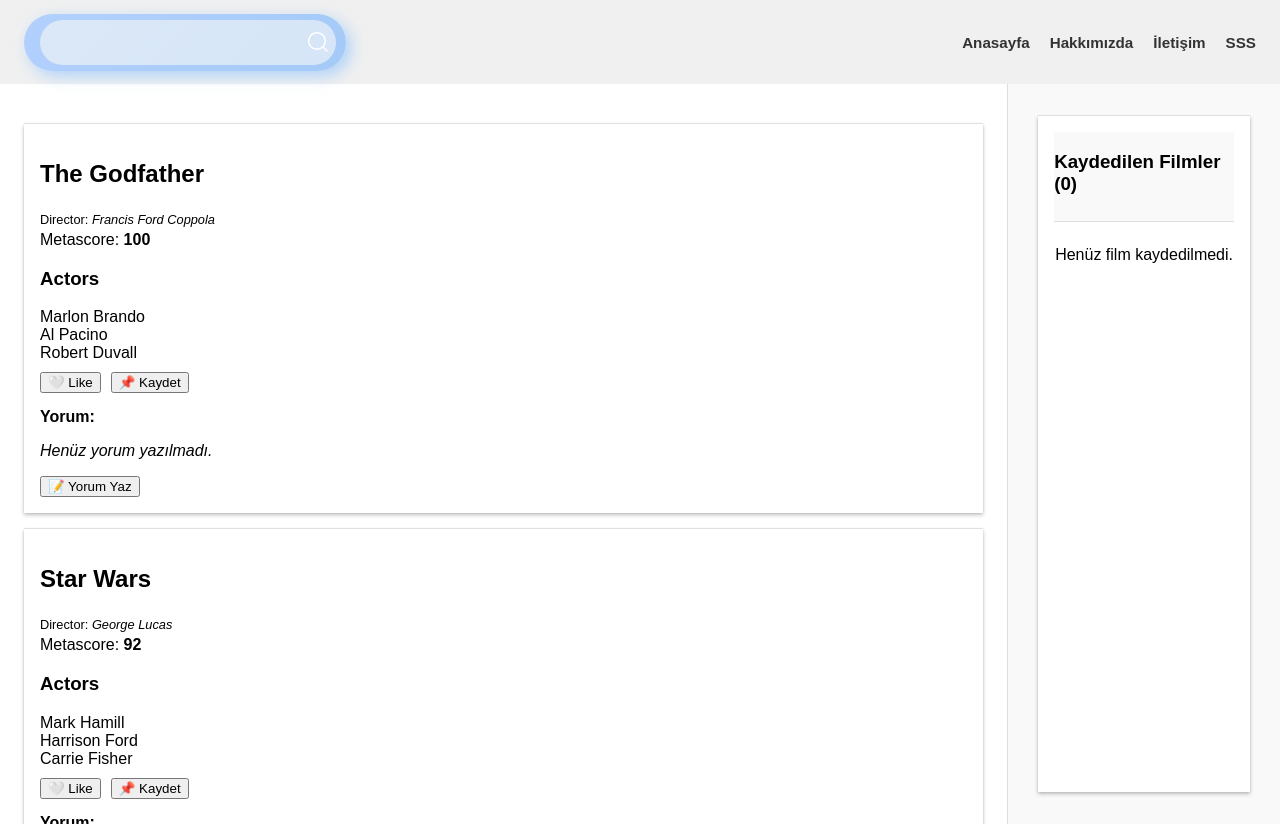
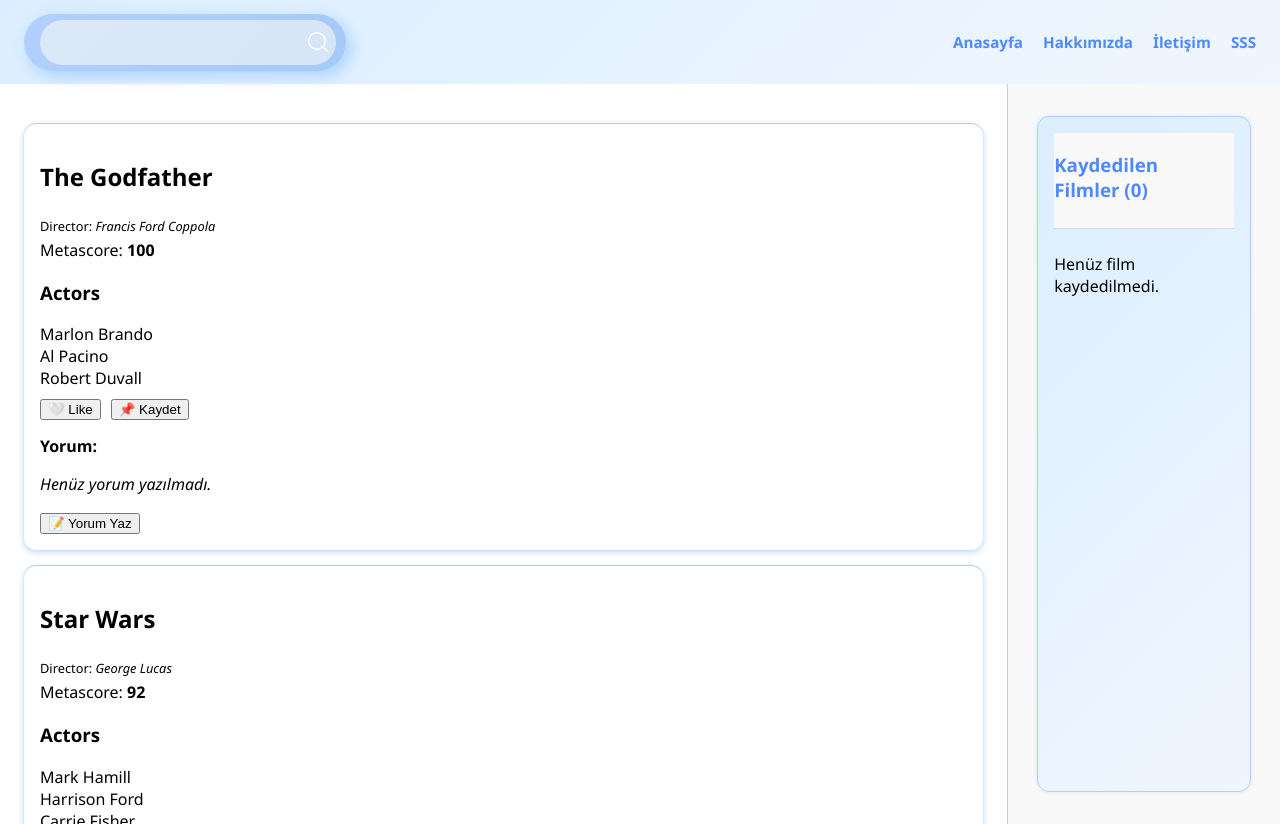
Before and after one commit to mgjhdnccc/vitejs-vite-s7d1, a React (Vite) app: page / in a window 1280 px wide. Built offline with nearby package versions, Linux system fonts and the light colour scheme.

Commit message:
maviTonCss

```diff
--- a/src/App.css
+++ b/src/App.css
@@ -1,8 +1,9 @@
 .App {
   text-align: center;
 }
+
 .Header {
-  color: #443e3e;
-  text-shadow: 1px 1px 5px #fff;
+  color: #4e89ff;
+  text-shadow: 1px 1px 5px rgba(132, 190, 255, 0.5);
 }
 /* write your parent styles in here for your App.js */
--- a/src/components/Layout.css
+++ b/src/components/Layout.css
@@ -1,22 +1,19 @@
 /* Sayfa 2 sütuna bölünüyor */
 .app-wrapper {
   display: flex;
-    height: calc(100vh - 60px); /* header yüksekliği kadar çıkar */
+  height: calc(100vh - 60px);
 }
 
-  /* Sağdaki sabit dikey panel */
 .sidebar {
   width: 20%;
   background-color: #f9f9f9;
   padding: 16px;
-    border-left: 1px solid #ddd;
+  border-left: 1px solid #b3d0fd;
   overflow-y: auto;
   display: flex;
   flex-direction: column;
-
 }
 
-  /* Soldaki ana içerik (film kartları) */
 .main-content {
   width: 80%;
   padding: 24px;
@@ -24,40 +21,31 @@
   overflow-y: auto;
 }
 
-  /* Üstteki arama + menü */
 .header {
   display: flex;
   justify-content: space-between;
   align-items: center;
   padding: 12px 24px;
-    background-color: #f0f0f0;
+  background: linear-gradient(135deg, #dbeeff, #f0f6ff);
   height: 60px;
-    box-shadow: 0 2px 5px rgba(0,0,0,0.05);
+  box-shadow: 0 2px 5px rgba(132, 190, 255, 0.2);
 }
-
-   /* .header input[type="text"] {
-    width: 40%;
-    padding: 6px 12px;
-    font-size: 1rem;
-    border-radius: 6px;
-    border: 1px solid #ccc;
-  } */
 
 .nav-links {
   display: flex;
   gap: 20px;
   font-weight: bold;
   font-size: 0.95rem;
-    color: #333;
+  color: #4e89ff;
 }
 
 .nav-links a, .nav-links span {
   cursor: pointer;
   text-decoration: none;
-    color: #333;
+  color: #4e89ff;
 }
 
 .nav-links a:hover,
 .nav-links span:hover {
-    color: #007acc;
+  color: #3a6edb;
 }
--- a/src/index.css
+++ b/src/index.css
@@ -1,80 +1,92 @@
 body {
   margin: 0;
   padding: 0;
-  font-family: sans-serif;
-  background-color: #f2f2f2;
+  font-family: 'Segoe UI', sans-serif;
+  background: linear-gradient(to bottom, #f2f8ff, #e9f2ff);
 }
 
 .movie-card {
   background-color: #fff;
   border: 0;
-  box-shadow: 0 -1px 0 #e0e0e0, 0 0 2px rgba(0, 0, 0, 0.12),
-    0 2px 4px rgba(0, 0, 0, 0.24);
+  box-shadow: 0 -1px 0 #b3d0fd, 0 0 2px rgba(79, 156, 232, 0.2),
+    0 2px 6px rgba(79, 156, 232, 0.4);
   padding: 1rem;
   cursor: pointer;
   position: relative;
   margin: 1rem auto;
+  border-radius: 12px;
 }
 
 a {
-  color: black;
+  color: #4e89ff;
   text-decoration: none;
 }
 
 a:hover {
-  color: blue;
+  color: #3a6edb;
 }
+
 .movie-director {
   padding: 4px 0;
   font-size: 0.8rem;
 }
 
 .saved-list {
-  background-color: #fff;
-  border: 0;
-  box-shadow: 0 -1px 0 #e0e0e0, 0 0 2px rgba(0, 0, 0, 0.12),
-    0 2px 4px rgba(0, 0, 0, 0.24);
+  background: linear-gradient(135deg, #dbeeff, #f0f6ff);
+  border: 1px solid #b3d0fd;
+  box-shadow: 0 0 4px rgba(79, 156, 232, 0.2);
   padding: 1rem;
-  cursor: pointer;
+
   position: relative;
   margin: 1rem auto;
   width: 75%;
   display: flex;
   align-items: center;
   justify-content: space-between;
+  border-radius: 12px;
 }
 
 .saved-list h3 {
   margin-right: 10px;
+  color: #4e89ff;
 }
 
 .saved-movie {
   margin: 0 10px;
 }
+
 .saved-active {
-  color: blue;
-  border: 1px solid grey;
+  color: #4e89ff;
+  border: 1px solid #4e89ff;
   padding: 5px;
+  border-radius: 6px;
 }
+
 .save-wrapper {
   position: relative;
   width: 75%;
   margin: 1rem auto;
 }
+
 .save-button {
   position: absolute;
   top: 25px;
   right: 25px;
-  border: 1px solid grey;
+  border: 1px solid #4e89ff;
   padding: 5px 10px;
-  background-color: lightseagreen;
+  background-color: #b3d0fd;
+  color: white;
+  border-radius: 6px;
 }
+
 .save-button:hover {
-  background-color: green;
+  background-color: #4e89ff;
   color: white;
 }
 
 .home-button {
   padding: 5px 10px;
-  background-color: lightskyblue;
+  background-color: #a4caf8;
+  color: white;
+  border-radius: 6px;
 }
```
Lines whose indentation alone changed are shown as unchanged.
